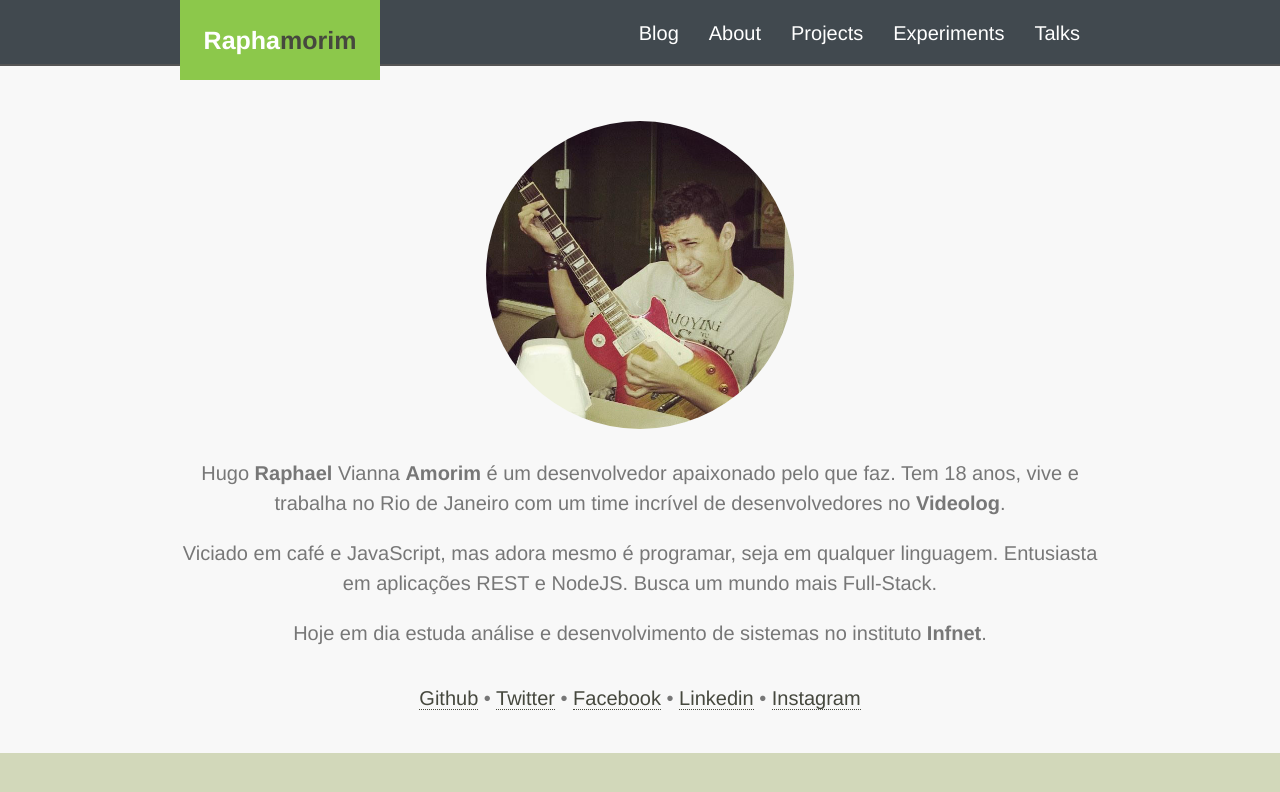
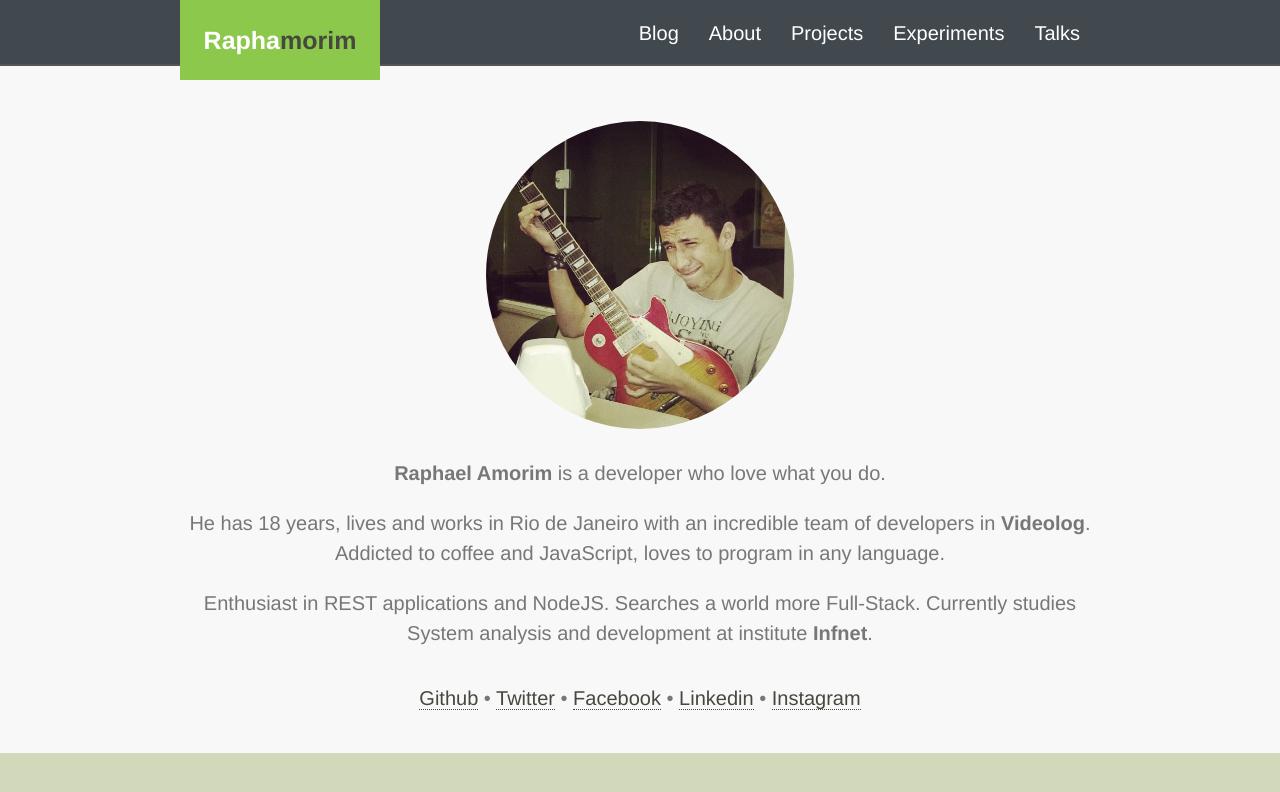
Before and after one commit to raphamorim/raphamorim.github.com, a Jekyll site: the page built from about/index.md, in a window 1280 px wide. Shown: the top 792 px of the page. Built offline with Jekyll 4.4.1, drawn with Linux system fonts in a browser that asks for light colours; nearby versions of some CDN libraries.

Commit message:
translate somethings

```diff
--- a/about/index.md
+++ b/about/index.md
@@ -1,18 +1,18 @@
 ---
 layout: page
-title: Sobre mim
+title: About me
 class: page
 description: HTML5, CSS3, JavaScript and other front-end stuff.
 ---
 
 ###<img src='/assets/images/rapha.jpg' />
 
-Hugo **Raphael** Vianna **Amorim** é um desenvolvedor
-apaixonado pelo que faz. Tem 18 anos, vive e trabalha no Rio de Janeiro com um time incrível de desenvolvedores no **Videolog**.
+**Raphael Amorim** is a developer who love what you do.
 
-Viciado em café e JavaScript, mas adora mesmo é programar, seja em qualquer linguagem. Entusiasta em aplicações REST e NodeJS. Busca um mundo mais Full-Stack.
+He has 18 years, lives and works in Rio de Janeiro with an incredible team of developers in **Videolog**. Addicted to coffee and JavaScript, loves to program in any language.
 
-Hoje em dia estuda análise e desenvolvimento de sistemas no instituto **Infnet**.
+Enthusiast in REST applications and NodeJS. Searches a world more Full-Stack.
+Currently studies System analysis and development at institute **Infnet**.
 
 <p class="social-links">
 	<a href="https://github.com/raphamorim" target="_blank">Github</a> •
--- a/blog/index.html
+++ b/blog/index.html
@@ -2,5 +2,5 @@
 layout: blog
 title: Blog
 class: blog
-description: HTML5, CSS3, NodeJS, JavaScript e outras coisas.
+description: HTML5, CSS3, NodeJS, JavaScript and other stuffs.
 ---
```
Also changed, not shown: experiments/index.md (+2 -2 lines), projects/index.md (+1 -1 lines), talks/index.md (+2 -2 lines), 6 other files.
